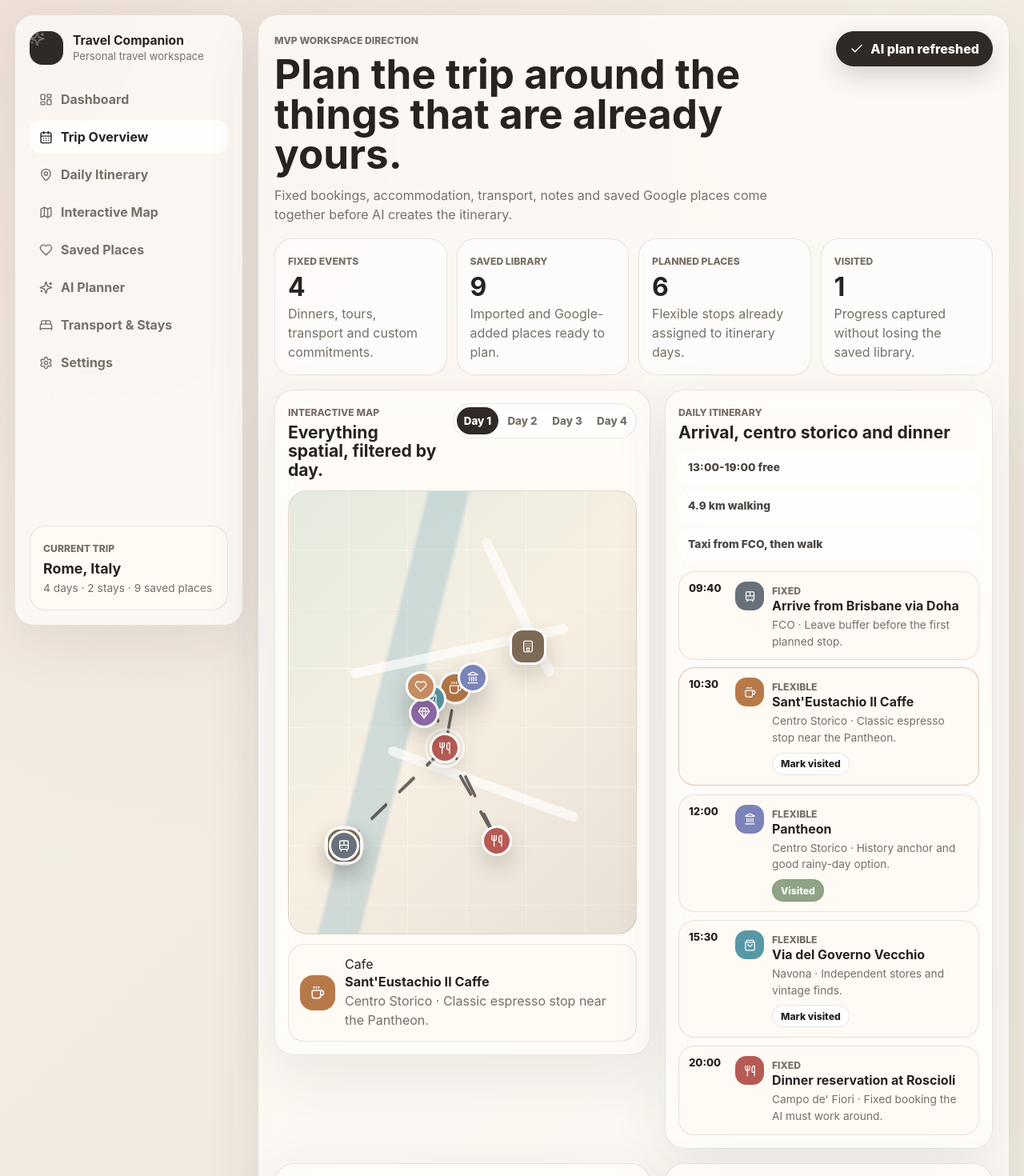
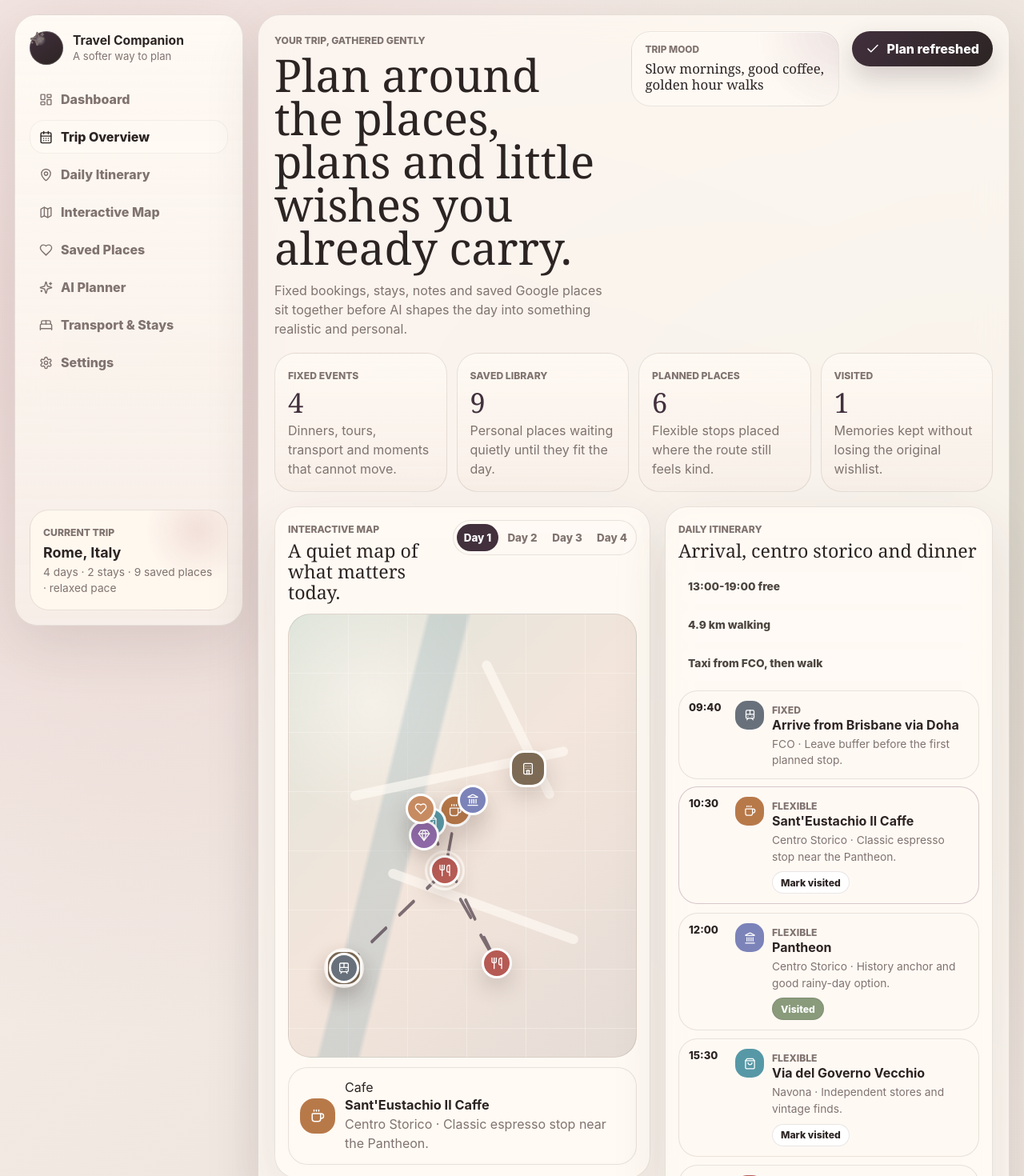
Before and after one commit to jarelletane/travel-companion, a React (Vite) app: page / in a window 1280 px wide. Shown: the top 1470 px of the page at 80% size. Built offline with nearby package versions, Linux system fonts and the light colour scheme.

Commit message:
Warm up travel workspace visual direction

```diff
--- a/src/App.tsx
+++ b/src/App.tsx
@@ -2,7 +2,6 @@ import {
   BedDouble,
   CalendarDays,
   Check,
-  ChevronRight,
   Coffee,
   Compass,
   Gem,
@@ -13,8 +12,6 @@ import {
   LayoutDashboard,
   Map,
   MapPin,
-  Plane,
-  Plus,
   Search,
   Settings,
   ShoppingBag,
@@ -467,7 +464,7 @@ export function App() {
           </span>
           <div>
             <strong>Travel Companion</strong>
-            <span>Personal travel workspace</span>
+            <span>A softer way to plan</span>
           </div>
         </div>
 
@@ -486,23 +483,27 @@ export function App() {
         <div className="trip-card">
           <span>Current trip</span>
           <strong>Rome, Italy</strong>
-          <p>4 days · 2 stays · 9 saved places</p>
+          <p>4 days · 2 stays · 9 saved places · relaxed pace</p>
         </div>
       </aside>
 
       <section className="workspace">
         <header className="topbar">
           <div>
-            <span className="eyebrow">MVP workspace direction</span>
-            <h1>Plan the trip around the things that are already yours.</h1>
+            <span className="eyebrow">Your trip, gathered gently</span>
+            <h1>Plan around the places, plans and little wishes you already carry.</h1>
             <p>
-              Fixed bookings, accommodation, transport, notes and saved Google places come
-              together before AI creates the itinerary.
+              Fixed bookings, stays, notes and saved Google places sit together
+              before AI shapes the day into something realistic and personal.
             </p>
+          </div>
+          <div className="mood-card" aria-label="Trip mood">
+            <span>Trip mood</span>
+            <strong>Slow mornings, good coffee, golden hour walks</strong>
           </div>
           <button className="primary-action" onClick={() => setGenerated(true)}>
             {generated ? <Check size={18} /> : <Wand2 size={18} />}
-            {generated ? "AI plan refreshed" : "Generate AI suggestions"}
+            {generated ? "Plan refreshed" : "Shape the days"}
           </button>
         </header>
 
@@ -510,22 +511,22 @@ export function App() {
           <article>
             <span>Fixed events</span>
             <strong>{fixedEvents.length}</strong>
-            <p>Dinners, tours, transport and custom commitments.</p>
+            <p>Dinners, tours, transport and moments that cannot move.</p>
           </article>
           <article>
             <span>Saved library</span>
             <strong>{savedPlaces.length}</strong>
-            <p>Imported and Google-added places ready to plan.</p>
+            <p>Personal places waiting quietly until they fit the day.</p>
           </article>
           <article>
             <span>Planned places</span>
             <strong>{plannedCount}</strong>
-            <p>Flexible stops already assigned to itinerary days.</p>
+            <p>Flexible stops placed where the route still feels kind.</p>
           </article>
           <article>
             <span>Visited</span>
             <strong>{visitedCount}</strong>
-            <p>Progress captured without losing the saved library.</p>
+            <p>Memories kept without losing the original wishlist.</p>
           </article>
         </section>
 
@@ -534,7 +535,7 @@ export function App() {
             <div className="panel-heading">
               <div>
                 <span>Interactive map</span>
-                <h2>Everything spatial, filtered by day.</h2>
+                <h2>A quiet map of what matters today.</h2>
               </div>
               <div className="day-switcher" aria-label="Select trip day">
                 {dayNotes.map((day) => (
@@ -668,7 +669,7 @@ export function App() {
             <div className="panel-heading">
               <div>
                 <span>Saved places library</span>
-                <h2>Personal places stay separate until planned.</h2>
+                <h2>Your saved places stay close until the right day.</h2>
               </div>
               <button className="secondary-action">
                 <Import size={17} />
@@ -757,16 +758,16 @@ export function App() {
             <div className="panel-heading compact">
               <div>
                 <span>AI planner</span>
-                <h2>Suggestions that respect the real trip.</h2>
+                <h2>Suggestions with the shape of your real trip.</h2>
               </div>
             </div>
 
             <div className="prompt-box">
               <Sparkles size={18} />
               <p>
-                We have 4 days in Rome. We enjoy good coffee, local food,
-                shopping and history. Keep walking reasonable and work around our
-                dinner reservation on Friday night.
+                We have 4 days in Rome. We love good coffee, local food,
+                shopping and history. Keep walking gentle and work around our
+                Friday dinner reservation.
               </p>
             </div>
 
@@ -774,23 +775,23 @@ export function App() {
               <article>
                 <span>Constraint found</span>
                 <strong>Friday dinner at 20:00</strong>
-                <p>Day 1 keeps the final stop close to Campo de' Fiori.</p>
+                <p>Day 1 stays close to Campo de' Fiori before the evening booking.</p>
               </article>
               <article>
                 <span>Saved-place fit</span>
                 <strong>{plannedCount} flexible places placed</strong>
-                <p>Nearby saves are clustered before generic recommendations.</p>
+                <p>Nearby saves are chosen before anything generic is suggested.</p>
               </article>
               <article>
                 <span>Free-time gap</span>
                 <strong>{fixedToday} fixed commitments today</strong>
-                <p>The plan leaves breathing room around timed bookings.</p>
+                <p>The day keeps breathing room around anything timed.</p>
               </article>
             </div>
 
             <button className="primary-action wide" onClick={() => setGenerated(true)}>
               <Wand2 size={18} />
-              Refine with AI
+              Soften the plan
             </button>
           </aside>
         </section>
--- a/src/styles.css
+++ b/src/styles.css
@@ -1,23 +1,24 @@
 :root {
-  color: #28231f;
-  background: #f5f1ea;
+  color: #2c2423;
+  background: #f4eee8;
   font-family:
     Inter, ui-sans-serif, system-ui, -apple-system, BlinkMacSystemFont, "Segoe UI",
     sans-serif;
   font-synthesis: none;
   text-rendering: optimizeLegibility;
   -webkit-font-smoothing: antialiased;
-  --paper: #fffdf8;
-  --paper-soft: rgba(255, 253, 248, 0.74);
-  --linen: #f5f1ea;
-  --sand: #e9dfd0;
-  --ink: #28231f;
-  --muted: #786f67;
-  --line: rgba(40, 35, 31, 0.11);
-  --rose: #cfa09a;
-  --sage: #8fa486;
-  --clay: #b8795f;
-  --shadow: 0 22px 70px rgba(68, 54, 42, 0.09);
+  --paper: #fffaf4;
+  --paper-soft: rgba(255, 250, 244, 0.78);
+  --linen: #f4eee8;
+  --ink: #2c2423;
+  --muted: #80736f;
+  --line: rgba(66, 48, 45, 0.12);
+  --rose: #c99298;
+  --mauve: #9f8294;
+  --sage: #899b7b;
+  --clay: #b06f58;
+  --dusk: #42303d;
+  --shadow: 0 24px 70px rgba(68, 48, 45, 0.11);
 }
 
 * {
@@ -39,14 +40,34 @@ button {
 }
 
 .app-shell {
+  position: relative;
   display: grid;
   grid-template-columns: 286px minmax(0, 1fr);
   gap: 18px;
   min-height: 100vh;
   padding: 18px;
   background:
-    radial-gradient(circle at top left, rgba(207, 160, 154, 0.24), transparent 32%),
-    linear-gradient(135deg, #f8f3ed 0%, #efe8dd 46%, #f7f4ee 100%);
+    radial-gradient(circle at 12% 12%, rgba(201, 146, 152, 0.28), transparent 28%),
+    radial-gradient(circle at 90% 18%, rgba(137, 155, 123, 0.2), transparent 26%),
+    radial-gradient(circle at 76% 86%, rgba(159, 130, 148, 0.18), transparent 32%),
+    linear-gradient(135deg, #f8f1ec 0%, #eee4dd 48%, #f7f2ed 100%);
+}
+
+.app-shell::before {
+  position: fixed;
+  inset: 0;
+  pointer-events: none;
+  content: "";
+  background-image:
+    radial-gradient(circle, rgba(66, 48, 61, 0.18) 0 1px, transparent 1.5px),
+    radial-gradient(circle, rgba(255, 250, 244, 0.92) 0 1px, transparent 1.5px);
+  background-position:
+    34px 52px,
+    128px 170px;
+  background-size:
+    210px 180px,
+    260px 220px;
+  opacity: 0.26;
 }
 
 .rail,
@@ -55,8 +76,9 @@ button {
 .timeline-panel,
 .library-panel,
 .ai-panel {
+  position: relative;
   border: 1px solid var(--line);
-  border-radius: 24px;
+  border-radius: 28px;
   background: var(--paper-soft);
   box-shadow: var(--shadow);
   backdrop-filter: blur(18px);
@@ -70,6 +92,9 @@ button {
   gap: 22px;
   height: calc(100vh - 36px);
   padding: 18px;
+  background:
+    linear-gradient(180deg, rgba(255, 250, 244, 0.9), rgba(245, 235, 229, 0.72)),
+    var(--paper-soft);
 }
 
 .brand {
@@ -83,9 +108,12 @@ button {
   width: 42px;
   height: 42px;
   place-items: center;
-  border-radius: 16px;
-  color: white;
-  background: #2f2a25;
+  border-radius: 50%;
+  color: #fffaf4;
+  background:
+    radial-gradient(circle at 30% 26%, rgba(255, 255, 255, 0.5), transparent 18%),
+    linear-gradient(145deg, var(--dusk), #2c2423);
+  box-shadow: inset 0 0 0 1px rgba(255, 250, 244, 0.18);
 }
 
 .brand strong,
@@ -115,26 +143,29 @@ button {
   gap: 10px;
   min-height: 42px;
   border: 0;
-  border-radius: 14px;
+  border-radius: 18px;
   padding: 0 12px;
   color: var(--muted);
   background: transparent;
-  font-weight: 720;
+  font-weight: 760;
   text-align: left;
 }
 
 .nav-list button.is-active,
 .nav-list button:hover {
   color: var(--ink);
-  background: rgba(255, 255, 255, 0.76);
+  background: rgba(255, 250, 244, 0.82);
+  box-shadow: inset 0 0 0 1px rgba(66, 48, 45, 0.06);
 }
 
 .trip-card {
   margin-top: auto;
   padding: 16px;
   border: 1px solid var(--line);
-  border-radius: 20px;
-  background: #fffaf3;
+  border-radius: 24px;
+  background:
+    radial-gradient(circle at 85% 20%, rgba(201, 146, 152, 0.24), transparent 28%),
+    #fff8ef;
 }
 
 .trip-card span,
@@ -146,7 +177,7 @@ button {
 .ai-stack span {
   color: var(--muted);
   font-size: 0.76rem;
-  font-weight: 820;
+  font-weight: 760;
   letter-spacing: 0;
   text-transform: uppercase;
 }
@@ -183,10 +214,10 @@ button {
 }
 
 .topbar {
-  display: flex;
-  align-items: flex-start;
-  justify-content: space-between;
-  gap: 20px;
+  display: grid;
+  grid-template-columns: minmax(0, 1fr) minmax(210px, 260px) auto;
+  gap: 16px;
+  align-items: start;
 }
 
 .topbar h1,
@@ -197,16 +228,46 @@ button {
 }
 
 .topbar h1 {
-  max-width: 850px;
+  max-width: 900px;
   margin-top: 8px;
-  font-size: clamp(2.05rem, 4vw, 4.4rem);
-  line-height: 0.98;
+  font-family: Georgia, "Times New Roman", serif;
+  font-size: clamp(2.2rem, 4.4vw, 4.85rem);
+  font-weight: 500;
+  line-height: 0.96;
 }
 
 .topbar p {
   max-width: 720px;
   margin-top: 14px;
   font-size: 1rem;
+}
+
+.mood-card {
+  padding: 15px 16px;
+  border: 1px solid rgba(66, 48, 45, 0.1);
+  border-radius: 24px;
+  color: var(--ink);
+  background:
+    radial-gradient(circle at top right, rgba(159, 130, 148, 0.18), transparent 38%),
+    rgba(255, 250, 244, 0.76);
+  box-shadow: inset 0 1px 0 rgba(255, 255, 255, 0.62);
+}
+
+.mood-card span {
+  display: block;
+  color: var(--muted);
+  font-size: 0.74rem;
+  font-weight: 760;
+  text-transform: uppercase;
+}
+
+.mood-card strong {
+  display: block;
+  margin-top: 7px;
+  font-family: Georgia, "Times New Roman", serif;
+  font-size: 1.05rem;
+  font-weight: 500;
+  line-height: 1.22;
 }
 
 .primary-action,
@@ -219,14 +280,14 @@ button {
   border: 0;
   border-radius: 999px;
   padding: 0 17px;
-  font-weight: 820;
+  font-weight: 760;
   white-space: nowrap;
 }
 
 .primary-action {
   color: white;
-  background: #2f2a25;
-  box-shadow: 0 12px 30px rgba(47, 42, 37, 0.18);
+  background: linear-gradient(135deg, var(--dusk), #2c2423);
+  box-shadow: 0 14px 32px rgba(66, 48, 61, 0.22);
 }
 
 .primary-action.wide {
@@ -235,7 +296,7 @@ button {
 
 .secondary-action {
   color: var(--ink);
-  background: #fffaf3;
+  background: rgba(255, 250, 244, 0.78);
   border: 1px solid var(--line);
 }
 
@@ -249,14 +310,18 @@ button {
   min-height: 124px;
   padding: 16px;
   border: 1px solid var(--line);
-  border-radius: 22px;
-  background: rgba(255, 255, 255, 0.58);
+  border-radius: 26px;
+  background:
+    linear-gradient(180deg, rgba(255, 250, 244, 0.82), rgba(247, 237, 230, 0.68));
 }
 
 .summary-grid strong {
   display: block;
   margin: 8px 0 5px;
-  font-size: 2rem;
+  color: var(--dusk);
+  font-family: Georgia, "Times New Roman", serif;
+  font-size: 2.15rem;
+  font-weight: 500;
   line-height: 1;
 }
 
@@ -289,7 +354,9 @@ button {
 
 .panel-heading h2 {
   margin-top: 5px;
-  font-size: 1.32rem;
+  font-family: Georgia, "Times New Roman", serif;
+  font-size: 1.45rem;
+  font-weight: 500;
   line-height: 1.12;
 }
 
@@ -300,7 +367,7 @@ button {
   padding: 4px;
   border: 1px solid var(--line);
   border-radius: 999px;
-  background: rgba(255, 255, 255, 0.68);
+  background: rgba(255, 250, 244, 0.7);
 }
 
 .day-switcher button {
@@ -310,12 +377,12 @@ button {
   color: var(--muted);
   background: transparent;
   font-size: 0.84rem;
-  font-weight: 820;
+  font-weight: 760;
 }
 
 .day-switcher button.is-selected {
   color: white;
-  background: #2f2a25;
+  background: var(--dusk);
 }
 
 .map-canvas {
@@ -323,12 +390,13 @@ button {
   min-height: 555px;
   overflow: hidden;
   border: 1px solid var(--line);
-  border-radius: 24px;
+  border-radius: 28px;
   background:
-    linear-gradient(90deg, rgba(255, 255, 255, 0.42) 1px, transparent 1px),
-    linear-gradient(0deg, rgba(255, 255, 255, 0.42) 1px, transparent 1px),
-    linear-gradient(135deg, #e5eadf, #f7efe2 48%, #e8e0d5);
-  background-size: 74px 74px, 74px 74px, auto;
+    radial-gradient(circle at 24% 20%, rgba(255, 250, 244, 0.56), transparent 26%),
+    linear-gradient(90deg, rgba(255, 250, 244, 0.36) 1px, transparent 1px),
+    linear-gradient(0deg, rgba(255, 250, 244, 0.36) 1px, transparent 1px),
+    linear-gradient(135deg, #dfe5db, #f3e5db 48%, #e5dcd6);
+  background-size: auto, 74px 74px, 74px 74px, auto;
 }
 
 .river {
@@ -337,7 +405,7 @@ button {
   background: linear-gradient(
     104deg,
     transparent 0 30%,
-    rgba(111, 168, 190, 0.28) 31% 39%,
+    rgba(122, 161, 174, 0.25) 31% 39%,
     transparent 40% 100%
   );
 }
@@ -346,7 +414,7 @@ button {
   position: absolute;
   height: 12px;
   border-radius: 999px;
-  background: rgba(255, 255, 255, 0.68);
+  background: rgba(255, 250, 244, 0.66);
 }
 
 .street-a {
@@ -380,7 +448,7 @@ button {
 
 .route-line polyline {
   fill: none;
-  stroke: rgba(47, 42, 37, 0.7);
+  stroke: rgba(66, 48, 61, 0.66);
   stroke-dasharray: 5 5;
   stroke-linecap: round;
   stroke-linejoin: round;
@@ -398,7 +466,7 @@ button {
   border-radius: 50%;
   color: white;
   background: var(--pin-color);
-  box-shadow: 0 12px 28px rgba(47, 42, 37, 0.2);
+  box-shadow: 0 12px 28px rgba(66, 48, 45, 0.2);
   translate: -50% -50%;
   transition:
     transform 170ms ease,
@@ -408,17 +476,17 @@ button {
 .map-pin:hover,
 .map-pin.is-selected {
   transform: translateY(-3px) scale(1.08);
-  box-shadow: 0 18px 36px rgba(47, 42, 37, 0.28);
+  box-shadow: 0 18px 36px rgba(66, 48, 45, 0.28);
 }
 
 .map-pin.stay {
   width: 46px;
   height: 46px;
-  border-radius: 16px;
+  border-radius: 18px;
 }
 
 .map-pin.fixed {
-  outline: 3px solid rgba(255, 255, 255, 0.64);
+  outline: 3px solid rgba(255, 250, 244, 0.72);
   outline-offset: 3px;
 }
 
@@ -430,8 +498,8 @@ button {
   margin-top: 12px;
   padding: 14px;
   border: 1px solid var(--line);
-  border-radius: 20px;
-  background: #fffaf3;
+  border-radius: 24px;
+  background: rgba(255, 250, 244, 0.82);
 }
 
 .detail-icon,
@@ -445,7 +513,7 @@ button {
 .detail-icon {
   width: 44px;
   height: 44px;
-  border-radius: 16px;
+  border-radius: 18px;
 }
 
 .selected-detail strong,
@@ -470,11 +538,11 @@ button {
 .day-stats span {
   min-height: 40px;
   padding: 10px 12px;
-  border-radius: 14px;
+  border-radius: 16px;
   color: #4c453f;
-  background: rgba(255, 255, 255, 0.64);
+  background: rgba(255, 250, 244, 0.66);
   font-size: 0.86rem;
-  font-weight: 820;
+  font-weight: 760;
 }
 
 .timeline-list,
@@ -488,8 +556,8 @@ button {
 .place-card,
 .ai-stack article {
   border: 1px solid var(--line);
-  border-radius: 20px;
-  background: #fffaf3;
+  border-radius: 24px;
+  background: rgba(255, 250, 244, 0.84);
 }
 
 .timeline-item {
@@ -505,21 +573,21 @@ button {
 
 .timeline-item:hover,
 .timeline-item.is-selected {
-  border-color: rgba(184, 121, 95, 0.42);
+  border-color: rgba(159, 130, 148, 0.42);
   transform: translateY(-1px);
 }
 
 .timeline-item time {
   color: var(--ink);
   font-size: 0.82rem;
-  font-weight: 850;
+  font-weight: 780;
 }
 
 .timeline-icon,
 .place-icon {
   width: 36px;
   height: 36px;
-  border-radius: 14px;
+  border-radius: 15px;
 }
 
 .timeline-item p,
@@ -538,7 +606,7 @@ button {
   color: var(--ink);
   background: white;
   font-size: 0.76rem;
-  font-weight: 820;
+  font-weight: 760;
 }
 
 .mini-action.is-done {
@@ -563,7 +631,7 @@ button {
   border-radius: 999px;
   padding: 0 14px;
   color: var(--muted);
-  background: rgba(255, 255, 255, 0.72);
+  background: rgba(255, 250, 244, 0.74);
 }
 
 .search-row input {
@@ -590,9 +658,9 @@ button {
   border-radius: 999px;
   padding: 0 11px;
   color: var(--muted);
-  background: rgba(255, 255, 255, 0.62);
+  background: rgba(255, 250, 244, 0.64);
   font-size: 0.82rem;
-  font-weight: 820;
+  font-weight: 760;
 }
 
 .filter-chip svg {
@@ -646,13 +714,13 @@ button {
   color: var(--muted);
   background: white;
   font-size: 0.76rem;
-  font-weight: 820;
+  font-weight: 760;
 }
 
 .place-actions button.is-active,
 .place-actions .visited-toggle.is-active {
   color: white;
-  background: #2f2a25;
+  background: var(--dusk);
 }
 
 .ai-panel {
@@ -666,9 +734,11 @@ button {
   gap: 10px;
   margin: 12px 0;
   padding: 14px;
-  border-radius: 20px;
+  border-radius: 24px;
   color: #4e453f;
-  background: #fffaf3;
+  background:
+    radial-gradient(circle at top left, rgba(201, 146, 152, 0.16), transparent 34%),
+    rgba(255, 250, 244, 0.86);
 }
 
 .prompt-box p {
@@ -717,6 +787,10 @@ button {
   .ai-panel {
     position: static;
   }
+
+  .topbar {
+    grid-template-columns: minmax(0, 1fr);
+  }
 }
 
 @media (max-width: 980px) {
@@ -740,6 +814,10 @@ button {
   .day-switcher {
     width: 100%;
   }
+
+  .mood-card {
+    max-width: none;
+  }
 }
 
 @media (max-width: 680px) {
@@ -753,7 +831,7 @@ button {
   .timeline-panel,
   .library-panel,
   .ai-panel {
-    border-radius: 20px;
+    border-radius: 22px;
   }
 
   .workspace,
@@ -771,7 +849,7 @@ button {
   }
 
   .topbar h1 {
-    font-size: 2.2rem;
+    font-size: 2.25rem;
     line-height: 1;
   }
 
```
